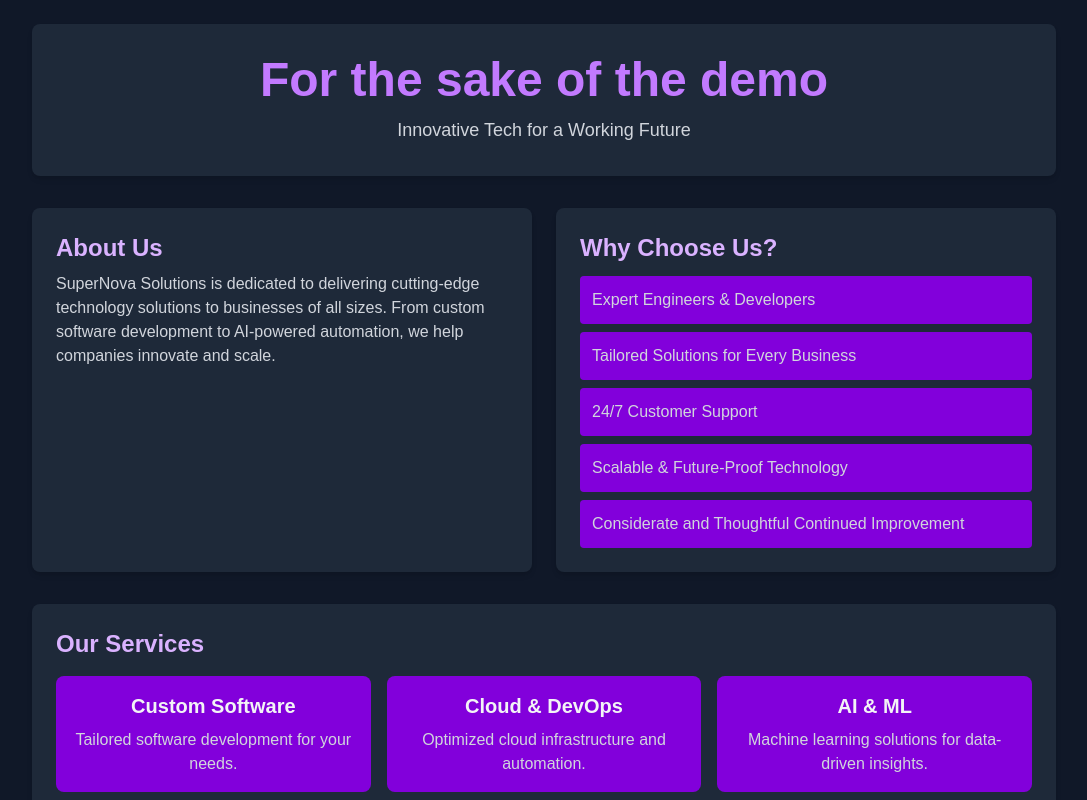
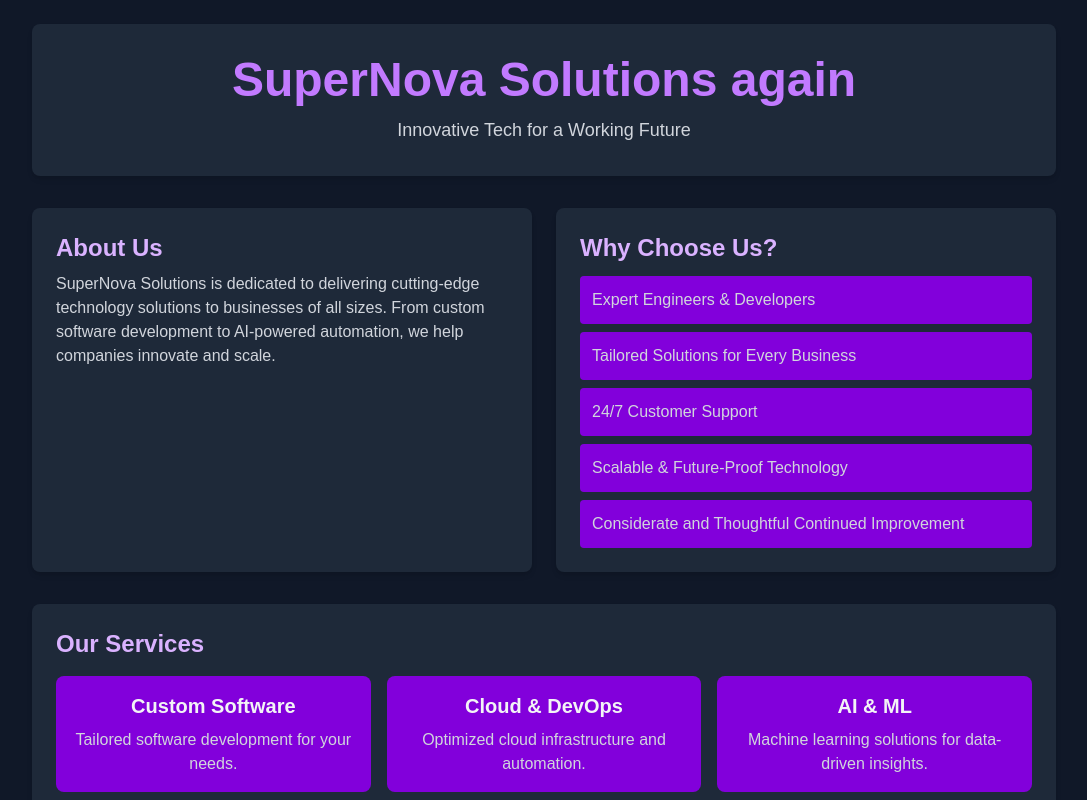
Before and after one commit to Artisan-Hosting/demo_site, a Next.js app: page / in a window 1280 px wide. Shown: the top 800 px of the page, without its empty margins (96-1183 px from the left). Built offline with nearby package versions, Linux system fonts and the light colour scheme.

Commit message:
added a bullet

```diff
--- a/src/app/page.js
+++ b/src/app/page.js
@@ -6,7 +6,7 @@ export default function Home() {
   return (
     <div className="min-h-screen bg-gray-900 text-gray-100 flex flex-col items-center p-6">
       <header className="w-full max-w-5xl bg-gray-800 shadow-md p-8 rounded-lg text-center">
-        <h1 className="text-5xl font-bold text-purple-400">For the sake of the demo</h1>
+        <h1 className="text-5xl font-bold text-purple-400">SuperNova Solutions again</h1>
         <p className="text-gray-300 mt-3 text-lg">Innovative Tech for a Working Future</p>
       </header>
 
```
